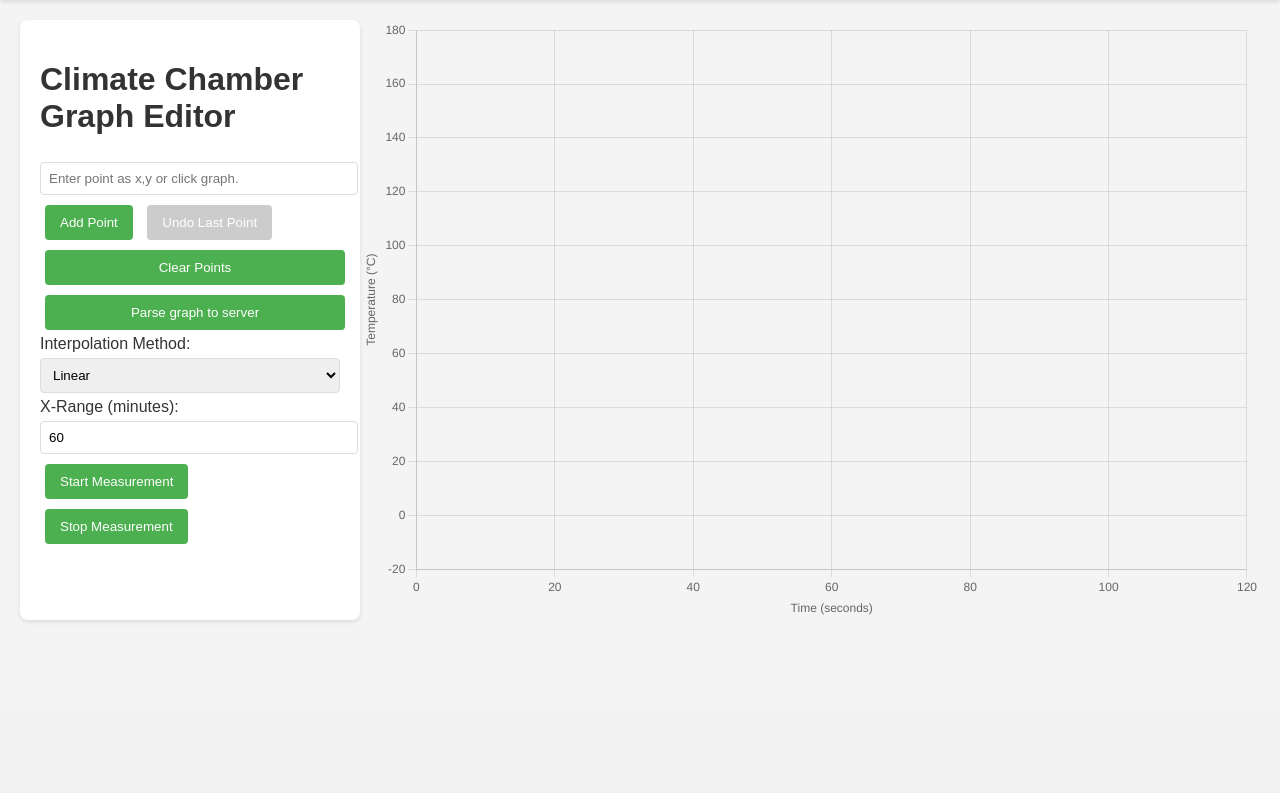
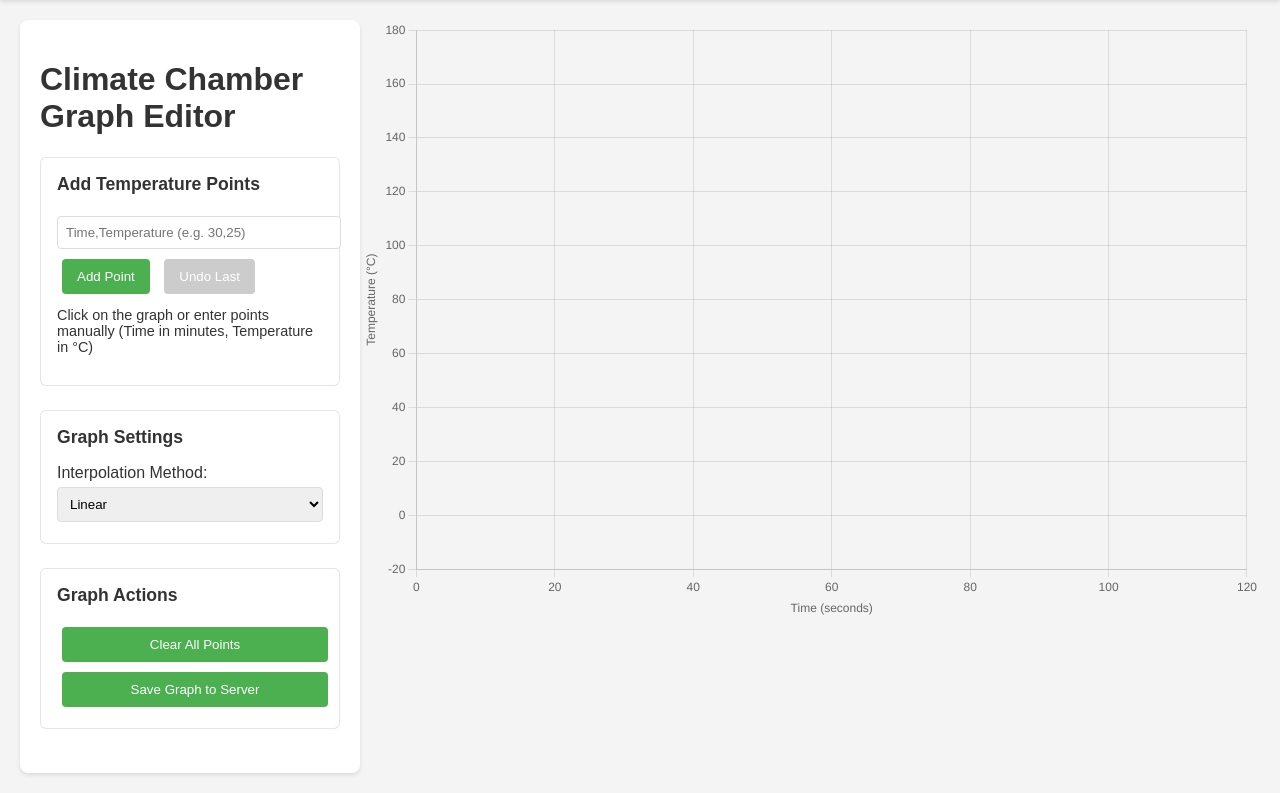
Before and after one commit to bergskenop/FlaskSensorInterfaceV3, a Flask app: page /setup-graph in a window 1280 px wide. Shown: the part 88-881 px from the top of the page. Before the commit the page ends 709 px from the top, so only its background shows below. Run offline with Flask 3, Linux system fonts and the light colour scheme.

```diff
--- a/app/static/js/setup-graph.js
+++ b/app/static/js/setup-graph.js
@@ -52,8 +52,6 @@ document.getElementById('submit').addEventListener('click', submitPoint);
 document.getElementById('interpolationMethod').addEventListener('change', updateChart);
 document.getElementById('undoButton').addEventListener('click', undoLastPoint);
 document.getElementById('clearPoints').addEventListener('click', clearPoints);
-document.getElementById('startMeasurementButton').addEventListener('click', startMeasurement);
-document.getElementById('stopMeasurementButton').addEventListener('click', stopMeasurement);
 document.getElementById('sendPointsToServer').addEventListener('click', sendPointsToServer);
 document.getElementById('pointInput').addEventListener('input', updateUndoButtonState);
 
@@ -144,49 +142,6 @@ function clearPoints() {
     unsavedChanges = false;
 }
 
-function startMeasurement() {
-    startTime = new Date().getTime();
-    measurementInterval = setInterval(() => {
-        fetch('/start-measurement')
-            .then(response => response.json())
-            .then(data => {
-                const currentTime = new Date().getTime();
-                const elapsedTime = (currentTime - startTime) / 1000; // In seconds
-
-                for (const [sensor, temperature] of Object.entries(data)) {
-                    let dataset = myChart.data.datasets.find(ds => ds.label === sensor);
-                    if (!dataset) {
-                        dataset = {
-                            label: sensor,
-                            data: [],
-                            borderColor: getRandomColor(),
-                            borderWidth: 1,
-                            fill: false,
-                            cubicInterpolationMode: 'default',
-                            pointStyle: 'none',
-                            radius: 0
-                        };
-                        myChart.data.datasets.push(dataset);
-                    }
-                    dataset.data.push({ x: elapsedTime, y: temperature });
-                }
-                updateChart();
-            })
-            .catch(error => {
-                console.error('Error fetching sensor data:', error);
-                clearInterval(measurementInterval);
-                measurementInterval = null;
-            });
-    }, 5000);
-}
-
-function stopMeasurement() {
-    if (measurementInterval) {
-        clearInterval(measurementInterval);
-        measurementInterval = null;
-    }
-}
-
 function exportGraphToJSON() {
     const graphData = {
         interpolationMethod: document.getElementById('interpolationMethod').value,
--- a/app/static/styles/buttons.css
+++ b/app/static/styles/buttons.css
@@ -22,6 +22,9 @@ button:disabled {
 .full-width {
     width: 100%;
 }
+.half-width {
+    width: 100%;
+}
 
 .config-button {
     background-color: #6c757d !important;
--- a/app/templates/setupGraph.html
+++ b/app/templates/setupGraph.html
@@ -5,25 +5,34 @@
 <div class="container">
     <div class="input-section">
         <h1>Climate Chamber Graph Editor</h1>
-        <form onsubmit="submitPoint(event)">
-            <input type="text" id="pointInput" placeholder="Enter point as x,y or click graph." required>
-        </form>
-        <div class="half-width-buttons">
-            <button id="submit">Add Point</button>
-            <button id="undoButton">Undo Last Point</button>
+
+        <div class="control-group">
+            <h3>Add Temperature Points</h3>
+            <form onsubmit="submitPoint(event)" class="point-input-form">
+                <input type="text" id="pointInput" placeholder="Time,Temperature (e.g. 30,25)" required>
+                <div class="button-group">
+                    <button id="submit" class="primary-button">Add Point</button>
+                    <button id="undoButton" class="secondary-button">Undo Last</button>
+                </div>
+            </form>
+            <p class="help-text">Click on the graph or enter points manually (Time in minutes, Temperature in °C)</p>
         </div>
-        <button id="clearPoints"  class="full-width">Clear Points</button>
-        <button id="sendPointsToServer" class="full-width">Parse graph to server</button>
-        <label for="interpolationMethod">Interpolation Method: </label>
-        <select id="interpolationMethod">
-            <option value="linear" selected>Linear</option>
-            <option value="monotone">Monotone</option>
-        </select>
-        <label for="xRange">X-Range (minutes): </label>
-        <input type="number" id="xRange" value="60" min="1" step="1" onchange="updateXRange()">
-        <div class="half-width-buttons">
-            <button id="startMeasurementButton">Start Measurement</button>
-            <button id="stopMeasurementButton">Stop Measurement</button>
+
+        <div class="control-group">
+            <h3>Graph Settings</h3>
+            <div class="setting-item">
+                <label for="interpolationMethod">Interpolation Method:</label>
+                <select id="interpolationMethod" class="form-control">
+                    <option value="linear" selected>Linear</option>
+                    <option value="monotone">Smooth (Monotone)</option>
+                </select>
+            </div>
+        </div>
+
+        <div class="control-group">
+            <h3>Graph Actions</h3>
+            <button id="clearPoints" class="warning-button full-width">Clear All Points</button>
+            <button id="sendPointsToServer" class="success-button full-width">Save Graph to Server</button>
         </div>
     </div>
     <div class="graph-section">
@@ -31,6 +40,36 @@
         <div id="connectionStatusCircle" class="status-circle"></div>
     </div>
 </div>
+
+<style>
+.input-section {
+    background: var(--card-background);
+    padding: 20px;
+    border-radius: 8px;
+    box-shadow: 0 2px 4px var(--shadow-color);
+}
+
+.control-group {
+    margin-bottom: 24px;
+    padding: 16px;
+    background: var(--card-background);
+    border-radius: 6px;
+    border: 1px solid var(--shadow-color);
+}
+
+.control-group h3 {
+    margin-top: 0;
+    margin-bottom: 16px;
+    color: var(--text-color);
+    font-size: 1.1em;
+}
+
+.help-text {
+    font-size: 0.9em;
+    color: var(--text-color);
+    margin-top: 8px;
+}
+</style>
 {% endblock %}
 
 {% block scripts %}
```
Also changed, not shown: app/static/js/display-graph.js (+88 -0 lines).
